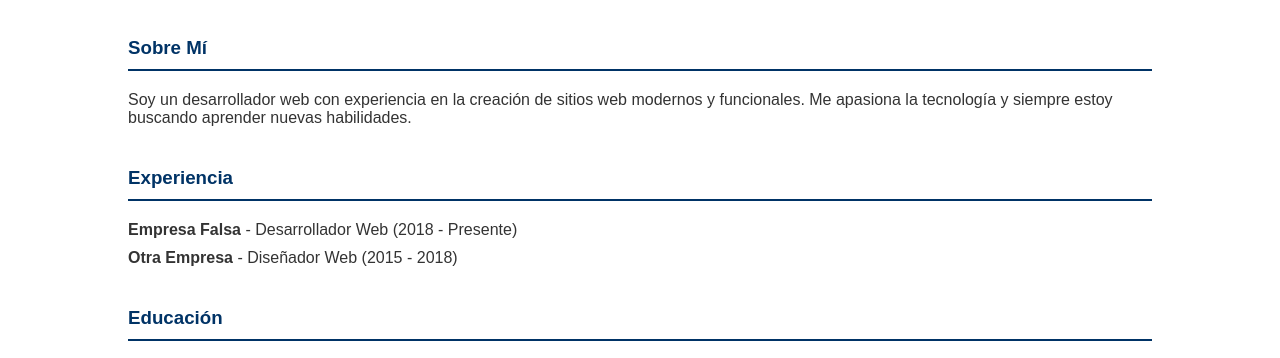
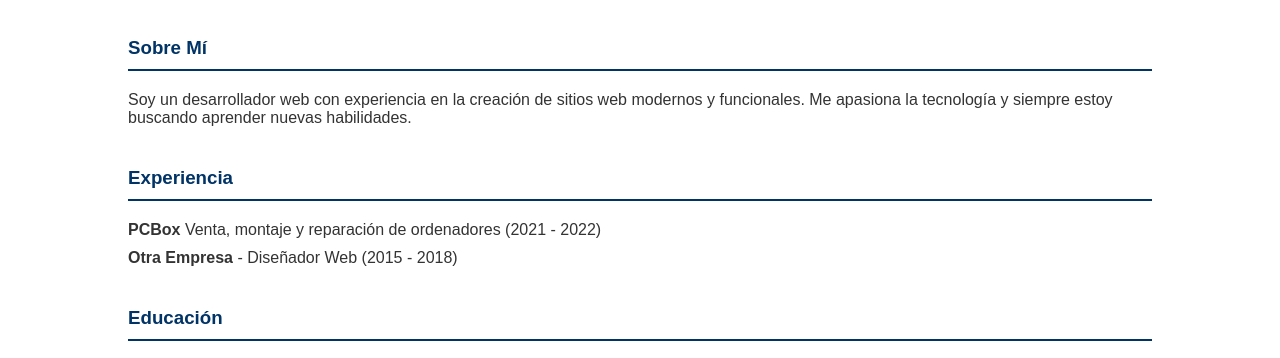
Before and after one commit to aitoraizpigoibu/Portfolio, a plain HTML site: page index.html in a window 1280 px wide. Shown: the part 425-783 px from the top of the page. Drawn offline with Linux system fonts and the light colour scheme.

Commit message:
cambio en datos

```diff
--- a/index.html
+++ b/index.html
@@ -74,7 +74,7 @@
         <div class="section">
             <h3>Experiencia</h3>
             <ul>
-                <li><strong>Empresa Falsa</strong> - Desarrollador Web (2018 - Presente)</li>
+                <li><strong>PCBox</strong> Venta, montaje y reparación de ordenadores (2021 - 2022)</li>
                 <li><strong>Otra Empresa</strong> - Diseñador Web (2015 - 2018)</li>
             </ul>
         </div>
```
